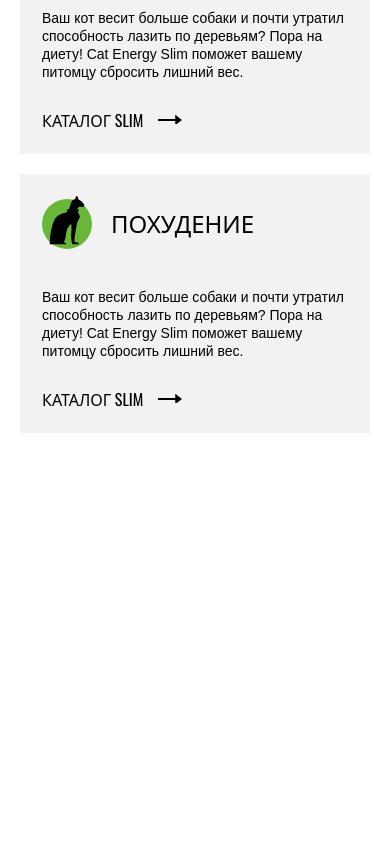
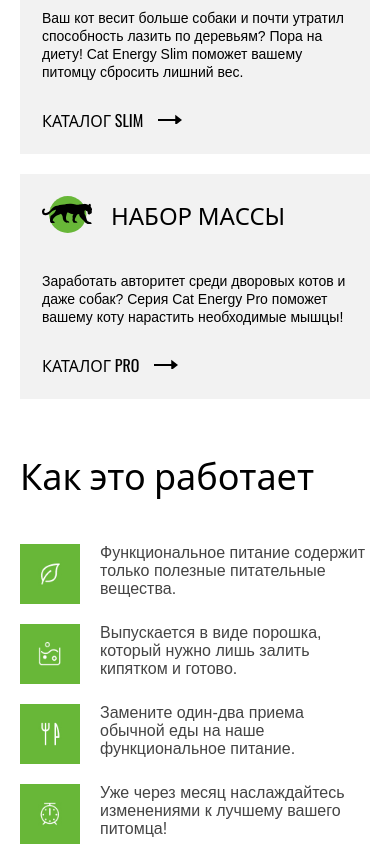
Before and after one commit to ulyalazutina/cat-food, a website built with webpack: page src/index.html in a window 390 px wide. Shown: the part 860-1704 px from the top of the page. Before the commit the page ends 1293 px from the top, so only its background shows below. Built offline with nearby package versions, Linux system fonts and the light colour scheme.

Commit message:
Адаптивная верстка блока "Как это работает"

```diff
--- a/src/index.html
+++ b/src/index.html
@@ -57,13 +57,42 @@
             </div>
             <div class="catalog__item">
                 <div class="catalog__inner">
-                    <img class="catalog__img" src="./img/cat_back.svg" alt="">
-                    <h3 class="catalog__heading">похудение</h3>
+                    <img class="catalog__img" src="./img/cat_back2.svg" alt="">
+                    <h3 class="catalog__heading">набор массы</h3>
                 </div>
-                <p class="catalog__text">Ваш кот весит больше собаки и почти утратил способность
-                    лазить по деревьям? Пора на диету! Cat Energy Slim поможет
-                    вашему питомцу сбросить лишний вес.</p>
-                <a class="catalog__link" href="#">каталог slim</a>
+                <p class="catalog__text">Заработать авторитет среди дворовых котов и даже собак?
+                    Серия Cat Energy Pro поможет вашему коту нарастить
+                    необходимые мышцы!</p>
+                <a class="catalog__link" href="#">каталог pro</a>
+            </div>
+        </section>
+        <section class="works center">
+            <h2 class="heading">Как это работает</h2>
+            <div class="works__items">
+                <div class="works__item">
+                    <img class="works__img" src="./img/works1.jpg" alt="">
+                    <p class="works__text">Функциональное питание
+                        содержит только полезные
+                        питательные вещества.</p>
+                </div>
+                <div class="works__item">
+                    <img class="works__img" src="./img/works2.jpg" alt="">
+                    <p class="works__text">Выпускается в виде порошка,
+                        который нужно лишь залить
+                        кипятком и готово.</p>
+                </div>
+                <div class="works__item">
+                    <img class="works__img" src="./img/works3.jpg" alt="">
+                    <p class="works__text">Замените один-два приема
+                        обычной еды на наше
+                        функциональное питание.</p>
+                </div>
+                <div class="works__item">
+                    <img class="works__img" src="./img/works4.jpg" alt="">
+                    <p class="works__text">Уже через месяц наслаждайтесь
+                        изменениями к лучшему
+                        вашего питомца!</p>
+                </div>
             </div>
         </section>
     </main>
--- a/src/styles/adaptive.sass
+++ b/src/styles/adaptive.sass
@@ -61,6 +61,9 @@
         padding-right: 30px
     .catalog
         padding-top: 342px
+    .works
+        padding-top: 45px
+        gap: 40px
 
 @media (max-width: 750px)
     .header__logo
@@ -139,6 +142,16 @@
             padding: 22px
 
 
+@media (max-width: 556px)
+    .works__item
+        display: flex
+        gap: 20px
+    .works__img
+        width: 60px
+    .works__items
+        gap: 20px
+        grid-template-columns: repeat(auto-fit, minmax(230px, 1fr))
+
 @media (max-width: 500px)
     .top
         padding-bottom: 167px
@@ -154,6 +167,11 @@
         padding-left: 20px
     .catalog
         padding-top: 181px
+    .works__text
+        font-size: 16px
+        line-height: 18px
+    .heading
+        font-size: 36px
 
 
 @media (max-width: 375px)
--- a/src/styles/style.sass
+++ b/src/styles/style.sass
@@ -135,7 +135,7 @@
         @include font(24px, 400)
         margin-top: 39px
         margin-bottom: 27px
-        font-family: "Arial", sans-serif
+        font-family: $font-text
     &__link
         @include font(30px, 400, $base-color-text, 20px)
         text-transform: uppercase
@@ -150,4 +150,24 @@
             position: absolute
             top: 10px
             right: -40px
+
+.works
+    display: grid
+    gap: 72px
+    padding-top: 71px
+    &__items
+        display: grid
+        gap: 95px
+        grid-template-columns: repeat(auto-fit, minmax( 200px , 1fr ))
+    &__item
+        display: grid
+        gap: 31px
+    &__text
+        @include font(24px, 400, #444444, 16px)
+        font-family: $font-text
+
+
+.heading
+    @include font(60px, 400, $base-color-text, 60px)
+
 @import 'adaptive.sass'
--- a/src/styles/var.sass
+++ b/src/styles/var.sass
@@ -1,3 +1,4 @@
 $accent-color: #68B738
 $lignt-color-text: #FFFFFF
 $base-color-text: #000000
+$font-text: "Arial", sans-serif
```
Also changed, not shown: src/img/works1.jpg (added), src/img/works2.jpg (added), src/img/works3.jpg (added), src/img/works4.jpg (added).
